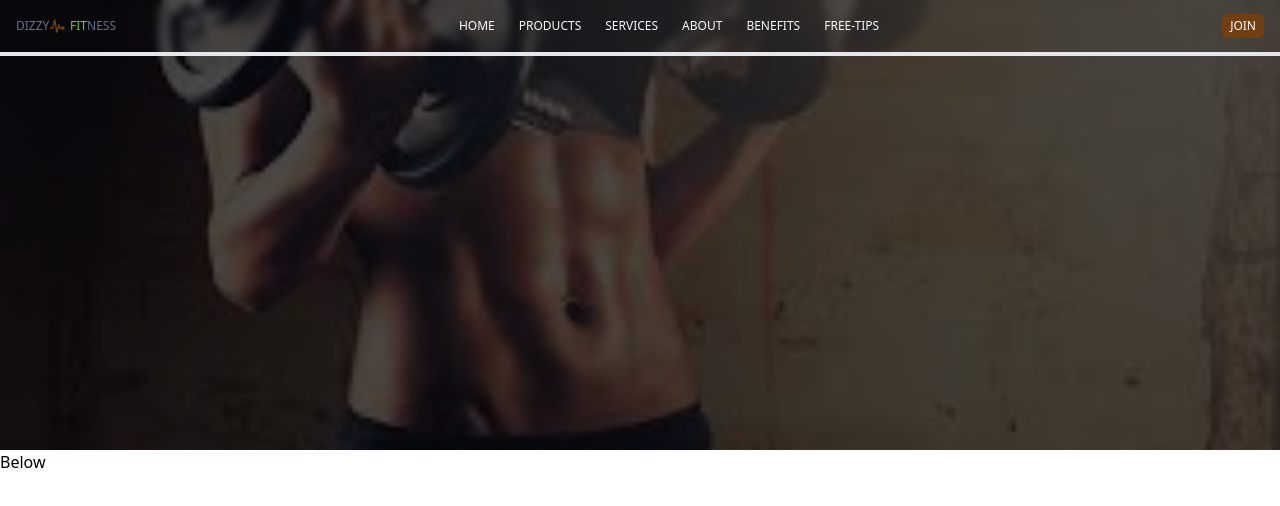
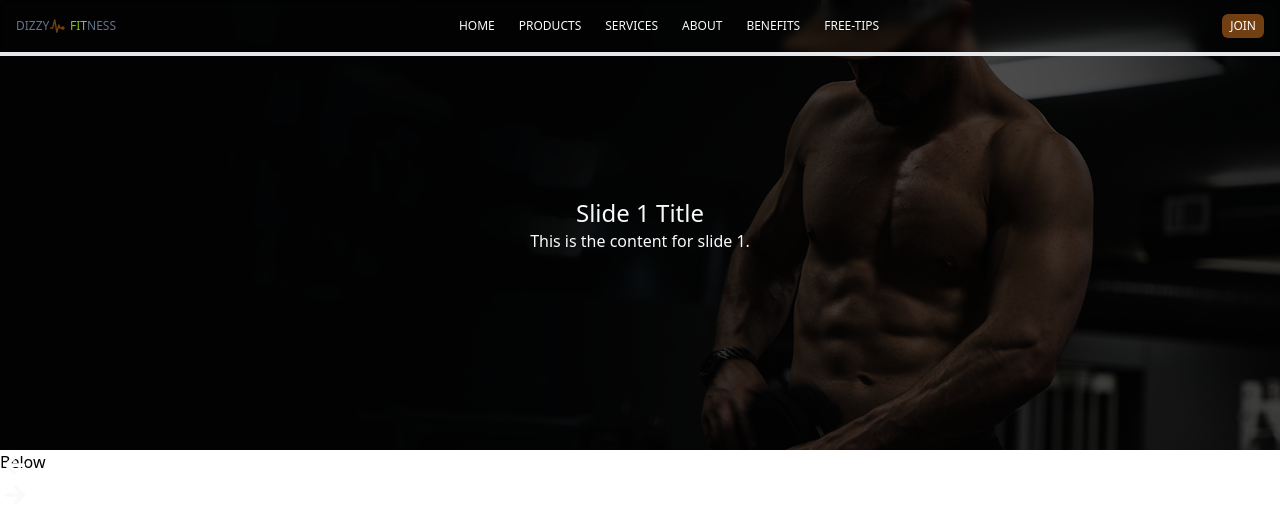
Before and after one commit to janeAnezi/DizzyFitness, a React (Vite) app: page / in a window 1280 px wide. Shown: the top 506 px of the page. Built offline with nearby package versions, Linux system fonts and the light colour scheme.

Commit message:
update home page

```diff
--- a/src/Component/Slider.jsx
+++ b/src/Component/Slider.jsx
@@ -2,6 +2,7 @@ import { useState} from "react";
 import h1Hero from "../assets/img/hero/h1_hero.png";
 import gallery4 from "../assets/img/gallery/herobg2.jpeg";
 import gallery1 from "../assets/img/gallery/gallery4.png";
+import { IoMdArrowRoundForward, IoMdArrowRoundBack  } from "react-icons/io";
 
 const Slider = () => {
   const slides = [
@@ -26,10 +27,16 @@ const Slider = () => {
 
   return (
     <div className="max-w-[1400px] h-[450px] w-full m-auto relative">
-      <div style={{backgroundImage: `url(${slides[1].background})`}} className="w-full h-full bg-center bg-cover duration-500">
-
+      <div style={{backgroundImage: `url(${slides[0].background})`}}
+        className="w-full h-full bg-center bg-cover  duration-500">
         <div className="absolute inset-0 bg-black/70"></div>
+        <div className="relative z-10 flex flex-col items-center justify-center h-full text-center text-gray-50">
+            <h1 className="text-2xl">{slides[0].title}</h1>
+            <p>{slides[0].description}</p>
+        </div>
       </div>
+        <div><IoMdArrowRoundBack size={30} className="text-gray-50" /></div>
+        <div><IoMdArrowRoundForward size={30} className="text-gray-50" /></div>
     </div>
   );
 };
```
